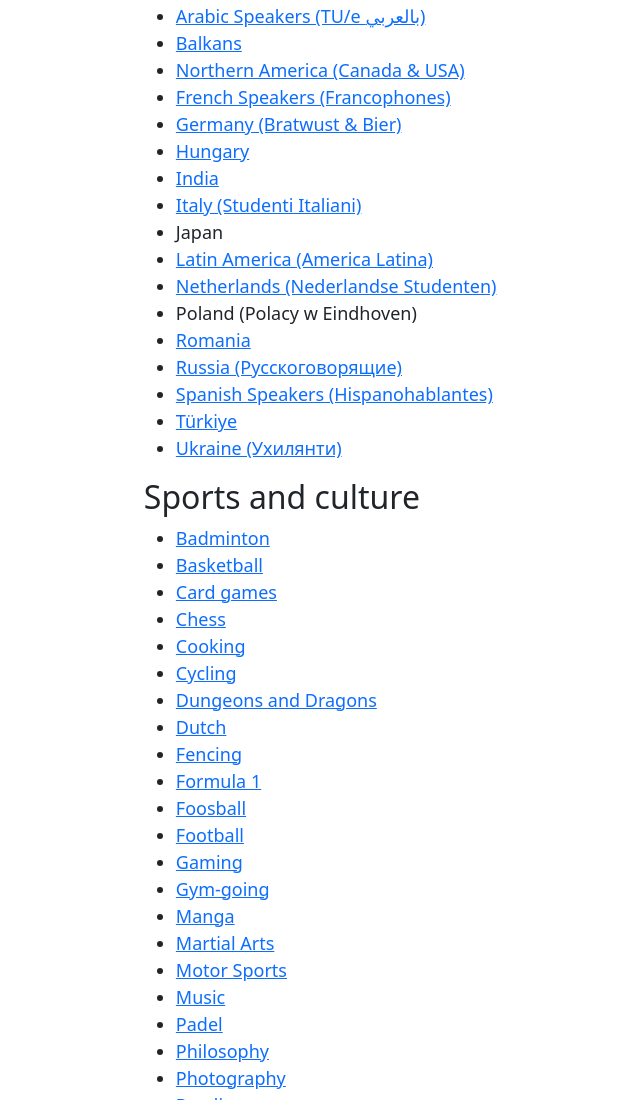
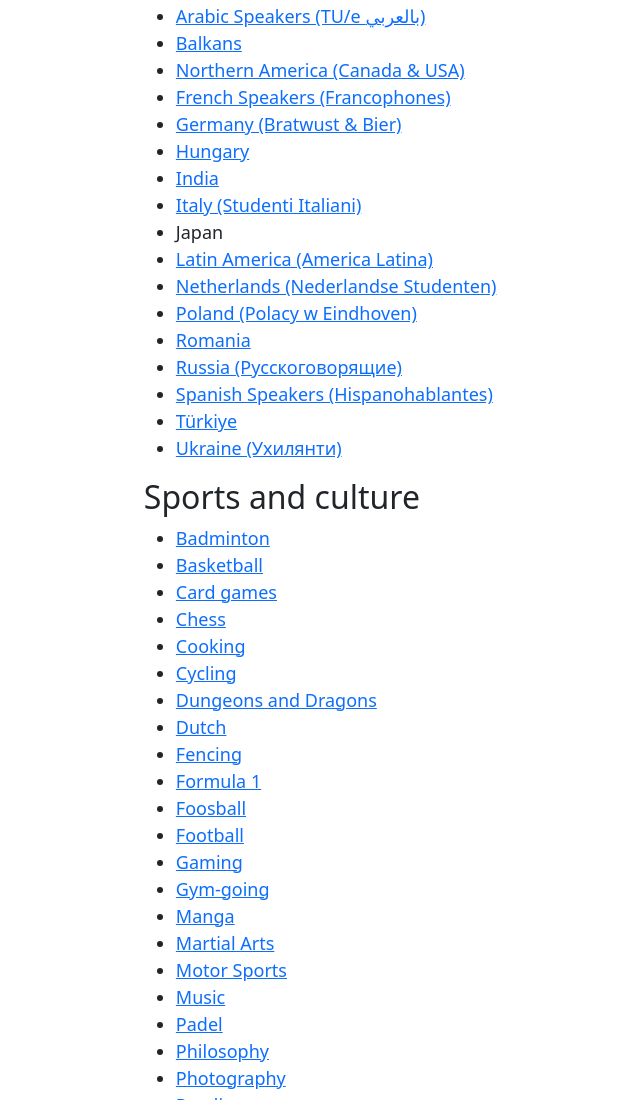
Before and after one commit to Kat-zorn/Kat-zorn.github.io, a plain HTML site: page index.html in a window 1280 px wide. Shown: the part 888-1988 px from the top of the page, without its empty margins (156-796 px from the left). Drawn offline with nearby package versions, Linux system fonts and the light colour scheme.

Commit message:
Added the Polish link

```diff
--- a/index.html
+++ b/index.html
@@ -58,7 +58,7 @@
         <li>Japan</li>
         <li><a href="https://chat.whatsapp.com/EY7Se2gmtIoHkJcrCWan01">Latin America (America Latina)</a></li>
         <li><a href="https://chat.whatsapp.com/HJRg3QqmRIGG8lPGjBm56R">Netherlands (Nederlandse Studenten)</a></li>
-        <li>Poland (Polacy w Eindhoven)</li>
+        <li><a href="https://chat.whatsapp.com/EQLNeUCoRuVLa7p78TifAh">Poland (Polacy w Eindhoven)</a></li>
         <li><a href="https://chat.whatsapp.com/LdP2MIirhmxAYEhnkniXwr">Romania</a></li>
         <li><a href="https://chat.whatsapp.com/HxogL3FVUjyDCNku6syWiB">Russia (Русскоговорящие)</a></li>
         <li><a href="https://chat.whatsapp.com/KTfCW2bU7LLFomAnOW8blx">Spanish Speakers (Hispanohablantes)</a></li>
```
